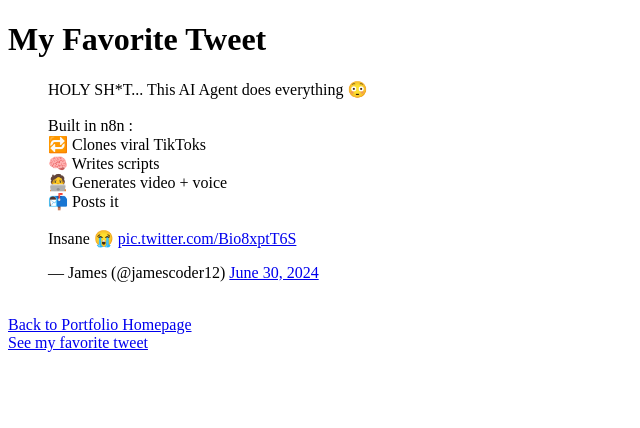
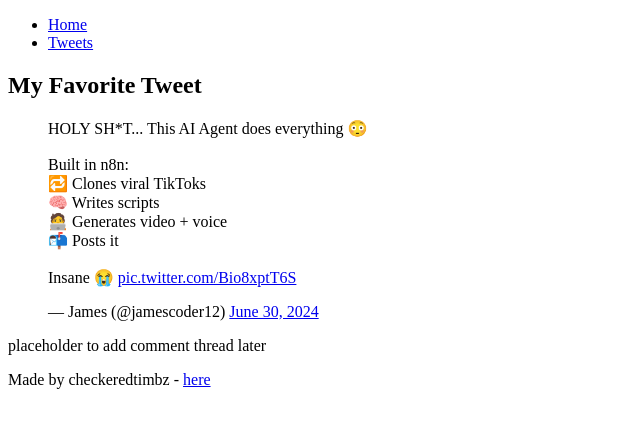
Before and after one commit to checkeredtimbz/My_First_Portfolio, a plain HTML site: page html_basic/tweets.html in a window 1280 px wide. Shown: the whole page, without its empty margins (0-640 px from the left). Drawn offline with Linux system fonts and the light colour scheme.

Commit message:
Structured tweets.html and index.html with article, aside, footer

```diff
--- a/html_basic/tweets.html
+++ b/html_basic/tweets.html
@@ -1,17 +1,26 @@
 <!DOCTYPE html>
 <html lang="en">
   <head>
-  <meta charset="UTF-8">
+    <meta charset="UTF-8" />
     <title>My Tweets</title>
   </head>
   <body>
+    <header>
+      <ul>
+        <li><a href="index.html">Home</a></li>
+        <li><a href="tweets.html">Tweets</a></li>
+      </ul>
+    </header>
+
+    <main>
+      <article>
         <h1>My Favorite Tweet</h1>
 
         <!-- Embedded Tweet -->
         <blockquote class="twitter-tweet">
           <p lang="en" dir="ltr">
             HOLY SH*T... This AI Agent does everything 😳<br><br>
-      Built in n8n :<br>
+            Built in n8n:<br>
             🔁 Clones viral TikToks<br>
             🧠 Writes scripts<br>
             🧑‍💻 Generates video + voice<br>
@@ -23,11 +32,15 @@
           <a href="https://twitter.com/jamescoder12/status/1940018072712356154?ref_src=twsrc%5Etfw">June 30, 2024</a>
         </blockquote>
         <script async src="https://platform.twitter.com/widgets.js" charset="utf-8"></script>
+      </article>
 
-  <br>
+      <aside>
+        <p>placeholder to add comment thread later</p>
+      </aside>
+    </main>
 
-  <!-- Navigation Links -->
-  <a href="index.html">Back to Portfolio Homepage</a><br>
-  <a href="https://twitter.com/jamescoder12/status/1940018072712356154" target="_blank">See my favorite tweet</a>
+    <footer>
+      <p>Made by checkeredtimbz - <a href="https://x.com/Bantokan" target="_blank">here</a></p>
+    </footer>
   </body>
 </html>
```
Also changed, not shown: html_basic/index.html (+26 -13 lines). Lines whose indentation alone changed are shown as unchanged.
